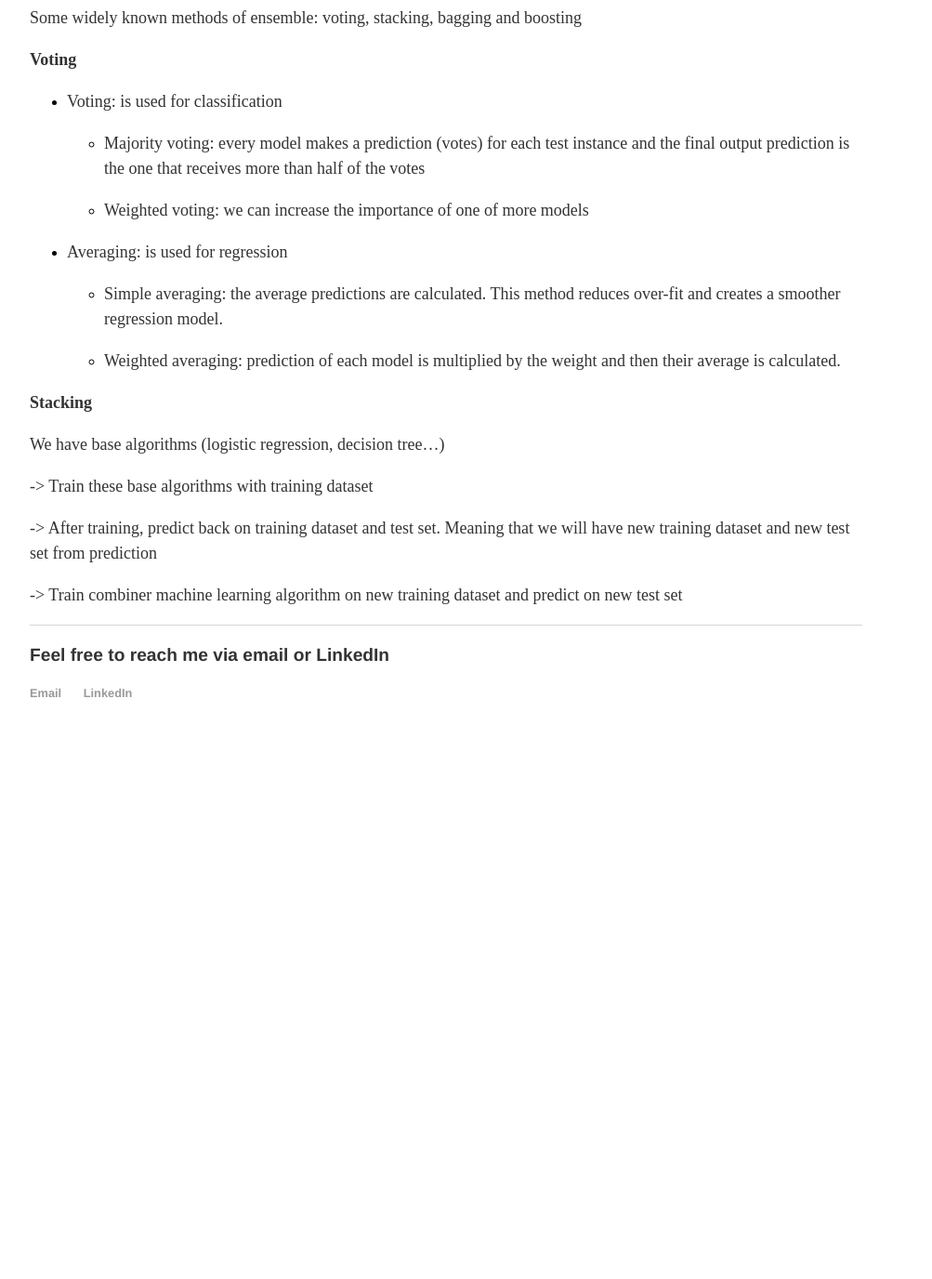
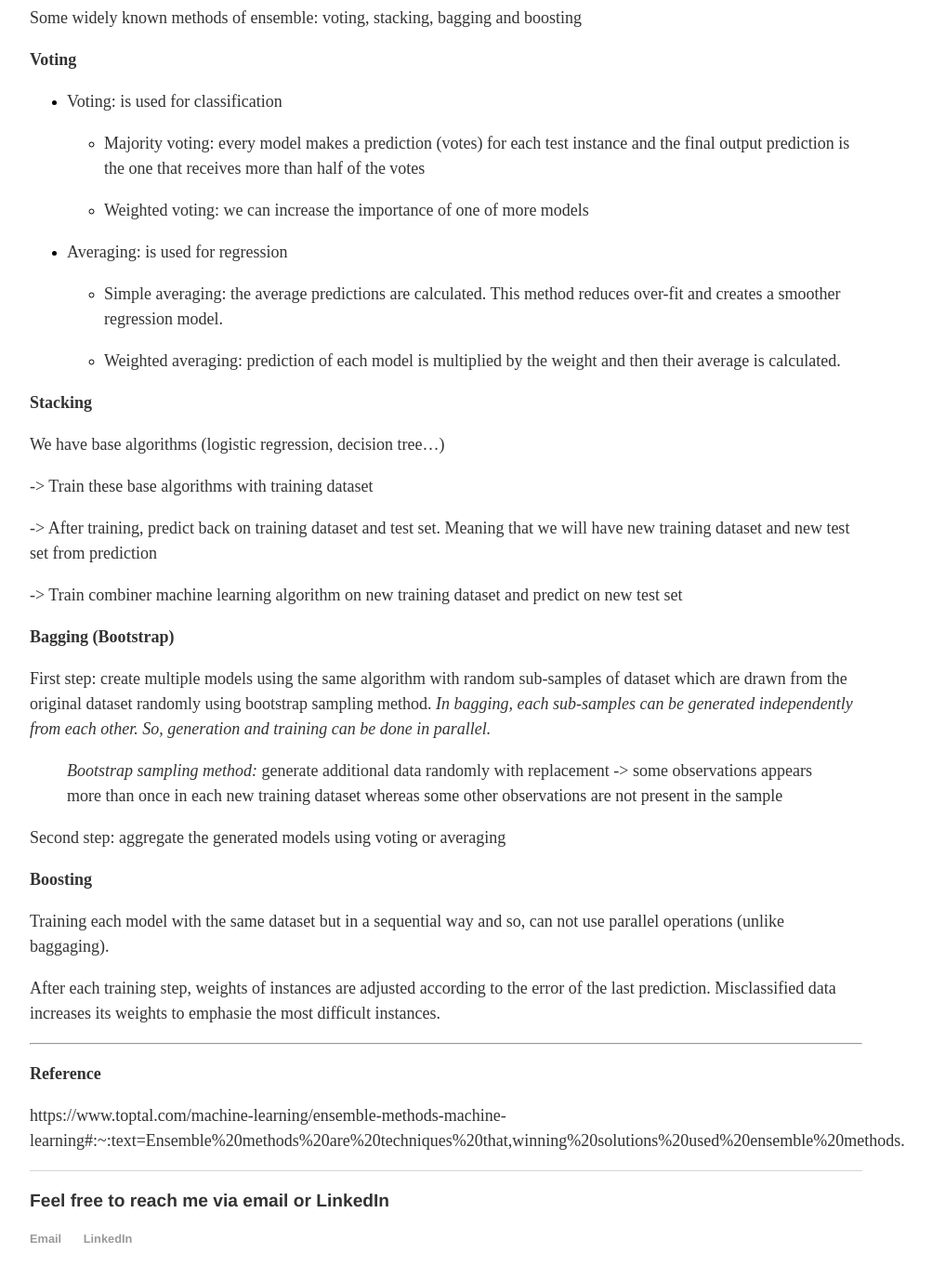
Before and after one commit to lytranp/lytranp.github.io, a Jekyll site: the page built from _posts/datamining/2020-11-18-Ensemble-methods.md, in a window 1280 px wide and 1400 px high, scrolled down 813 px. Shown: the top 1376 px of the window at 93% size, without its empty margins (160-1163 px from the left). Built offline with Jekyll 4.4.1, drawn with Linux system fonts in a browser that asks for light colours; before the commit the page ends 1626 px from its top, so only the background shows below that.

Commit message:
edit ensemble

```diff
--- a/_posts/datamining/2020-11-18-Ensemble-methods.md
+++ b/_posts/datamining/2020-11-18-Ensemble-methods.md
@@ -53,3 +53,23 @@ We have base algorithms (logistic regression, decision tree...)
 -> After training, predict back on training dataset and test set. Meaning that we will have new training dataset and new test set from prediction
 
 -> Train combiner machine learning algorithm on new training dataset and predict on new test set
+
+**Bagging (Bootstrap)**
+
+First step: create multiple models using the same algorithm with random sub-samples of dataset which are drawn from the original dataset randomly using bootstrap sampling method. *In bagging, each sub-samples can be generated independently from each other. So, generation and training can be done in parallel.*
+
+>*Bootstrap sampling method:* generate additional data randomly with replacement -> some observations appears more than once in each new training dataset whereas some other observations are not present in the sample
+
+Second step: aggregate the generated models using voting or averaging
+
+
+**Boosting**
+
+Training each model with the same dataset but in a sequential way and so, can not use parallel operations (unlike baggaging).
+
+After each training step, weights of instances are adjusted according to the error of the last prediction. Misclassified data increases its weights to emphasie the most difficult instances.
+
+-------------
+**Reference**
+
+https://www.toptal.com/machine-learning/ensemble-methods-machine-learning#:~:text=Ensemble%20methods%20are%20techniques%20that,winning%20solutions%20used%20ensemble%20methods.
```
